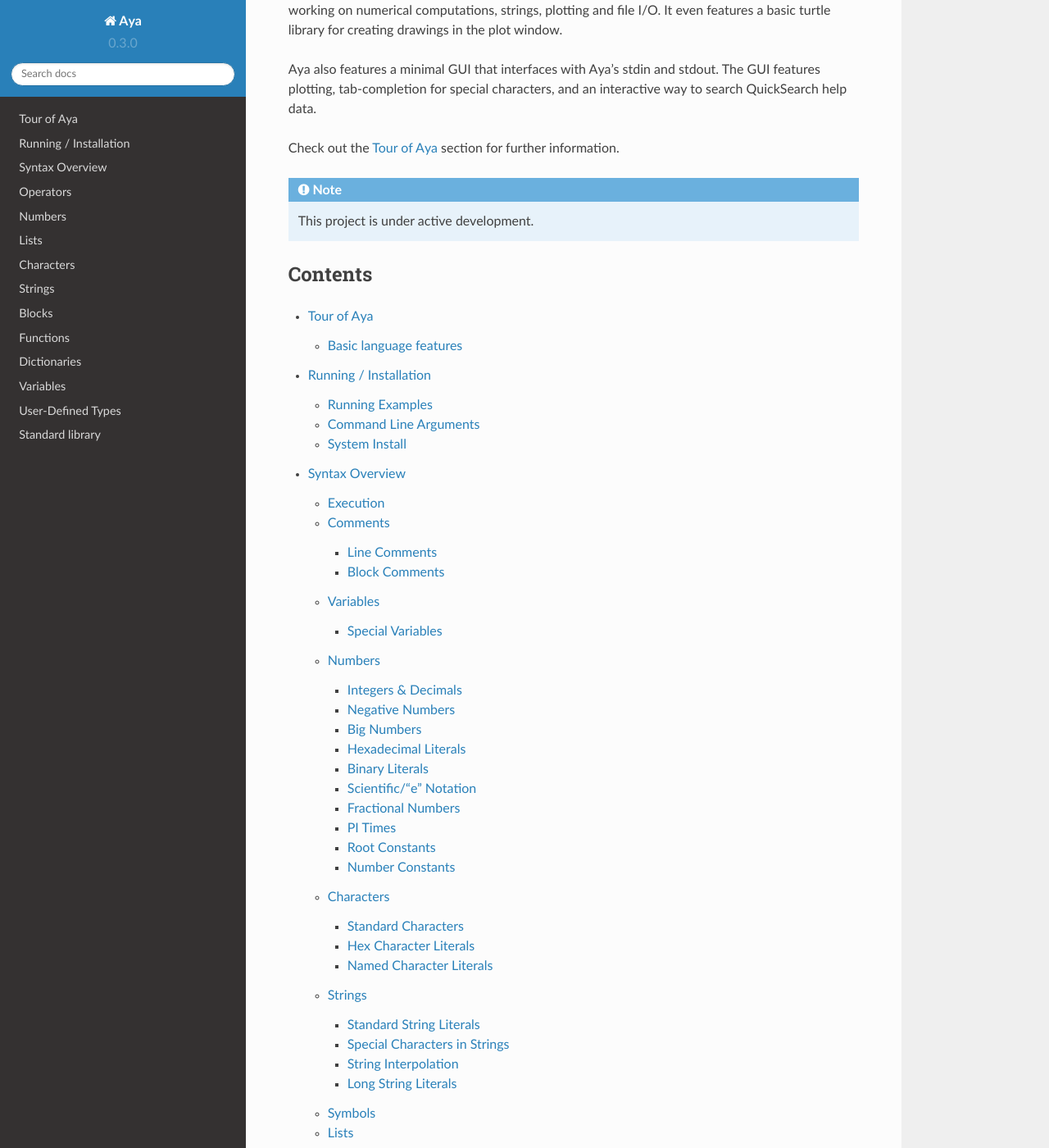
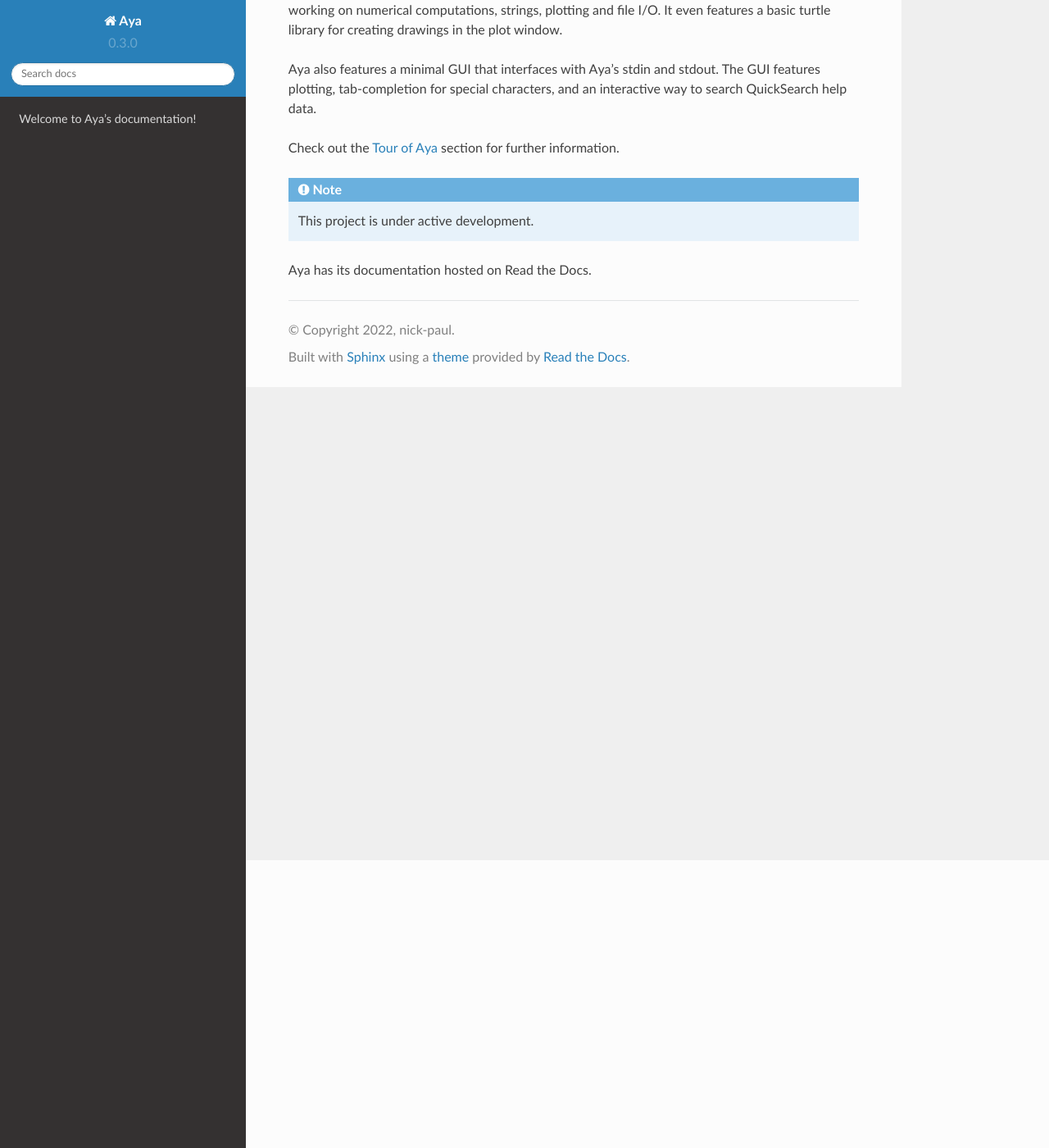
Before and after one commit to aya-lang/aya-readthedocs, a Sphinx documentation site: the page built from docs/source/index.rst, in a window 1280 px wide and 1400 px high, scrolled down 351 px. Shown: the whole window at 82% size. Built offline with Sphinx 7.4.7 and the Read the Docs theme 2.0.0, drawn with Linux system fonts in a browser that asks for light colours; some of the changed text lies outside the part shown.

Commit message:
Remove TOC from index

```diff
--- a/docs/source/index.rst
+++ b/docs/source/index.rst
@@ -13,24 +13,4 @@ Check out the :doc:`tour` section for further information.
 
    This project is under active development.
 
-Contents
---------
-
-.. toctree::
-
-   tour
-   running_and_installation
-   syntax_overview
-   operators
-   number
-   lists
-   characters_and_strings
-   blocks_and_functions
-   dictionaries
-   variables_and_scope
-   user_types
-   standard_library
-
-
-
 Aya has its documentation hosted on Read the Docs.
```
